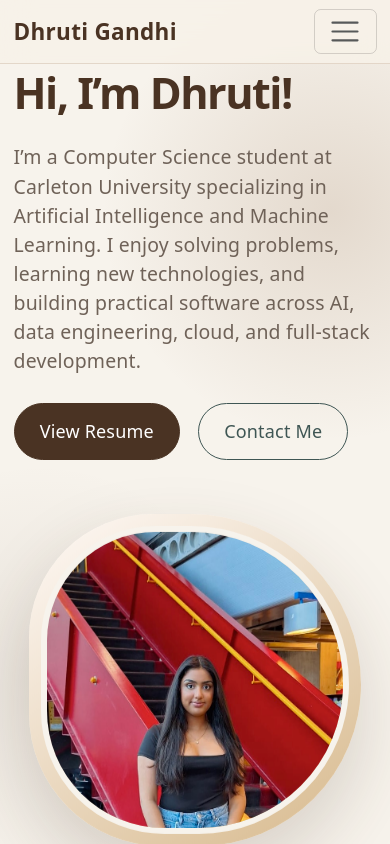
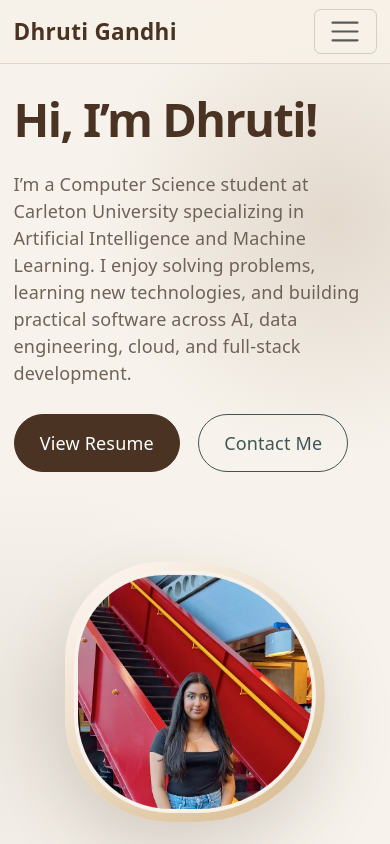
Before and after one commit to dhrutigandhi05/Personal-Portfolio, a React (Vite) app: page / in a window 390 px wide. Shown: the top 844 px of the page. Built offline with nearby package versions, Linux system fonts and the light colour scheme.

Commit message:
fix sizing for smaller screens

```diff
--- a/src/index.css
+++ b/src/index.css
@@ -808,3 +808,31 @@ code {
   color: rgba(247, 243, 236, 0.72);
   font-size: 0.7rem;
 }
+
+@media (max-width: 768px) {
+  .profile-frame {
+    width: min(260px, 75vw);
+    padding: 9px;
+    margin-top: 2rem;
+  }
+
+  .profile-img {
+    border-width: 4px;
+  }
+}
+
+@media (max-width: 768px) {
+  .hero-section {
+    padding-top: 95px;
+    min-height: auto;
+    padding-bottom: 60px;
+  }
+
+  .hero-title {
+    font-size: 2.6rem;
+  }
+
+  .hero-text {
+    font-size: 1rem;
+  }
+}
```
